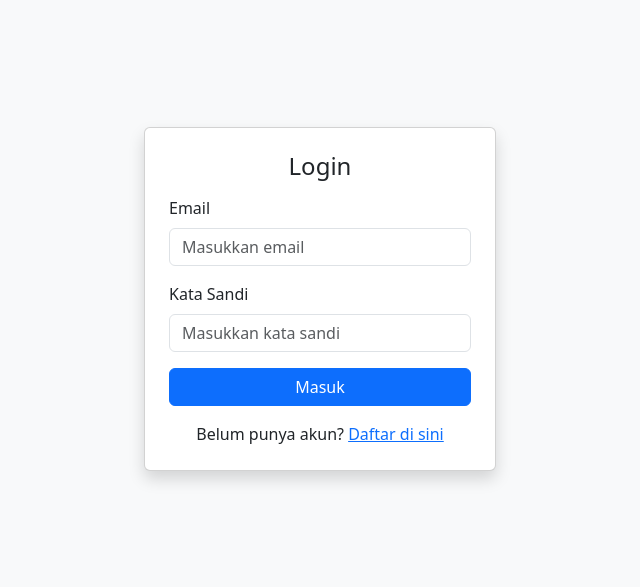
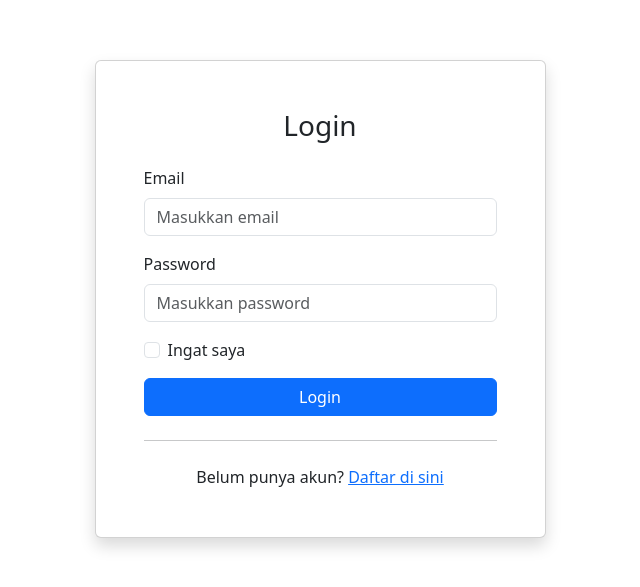
Before and after one commit to denziels/login-register-bs, a plain HTML site: page index.html in a window 1280 px wide. Shown: the part 101-688 px from the top of the page, without its empty margins (320-960 px from the left). Drawn offline with nearby package versions, Linux system fonts and the light colour scheme.

Commit message:
index.html

```diff
--- a/index.html
+++ b/index.html
@@ -2,50 +2,49 @@
 <html lang="id">
 <head>
     <meta charset="UTF-8">
-  <meta name="viewport" content="width=device-width, initial-scale=1">
-  <title>Login - Bootstrap LocalStorage</title>
-  <link href="https://cdn.jsdelivr.net/npm/bootstrap@5.3.3/dist/css/bootstrap.min.css" rel="stylesheet">
+    <meta name="viewport" content="width=device-width, initial-scale=1.0">
+    <title>Login - Pemrograman Web</title>
+
+    <link href="https://cdn.jsdelivr.net/npm/bootstrap@5.3.0/dist/css/bootstrap.min.css" rel="stylesheet">
+
+    <link rel="stylesheet" href="style.css">
 </head>
-<body class="bg-light d-flex justify-content-center align-items-center vh-100">
-
-  <div class="card shadow p-4" style="width: 22rem;">
-    <h4 class="text-center mb-3">Login</h4>
-    <form id="loginForm">
+<body>
+    <div class="container">
+        <div class="row justify-content-center align-items-center min-vh-100">
+            <div class="col-md-5">
+                <div class="card shadow">
+                    <div class="card-body p-5">
+                        <h3 class="card-title text-center mb-4">Login</h3>
+                        <form>
                             <div class="mb-3">
                                 <label for="email" class="form-label">Email</label>
-        <input type="email" id="email" class="form-control" placeholder="Masukkan email" required>
+                                <input type="email" class="form-control" id="email" placeholder="Masukkan email" required>
                             </div>
                             <div class="mb-3">
-        <label for="password" class="form-label">Kata Sandi</label>
-        <input type="password" id="password" class="form-control" placeholder="Masukkan kata sandi" required>
+                                <label for="password" class="form-label">Password</label>
+                                <input type="password" class="form-control" id="password" placeholder="Masukkan password" required>
                             </div>
-      <button type="submit" class="btn btn-primary w-100">Masuk</button>
+                            <div class="mb-3 form-check">
+                                <input type="checkbox" class="form-check-input" id="remember">
+                                <label class="form-check-label" for="remember">
+                                    Ingat saya
+                                </label>
+                            </div>
+                            <div class="d-grid">
+                                <button type="submit" class="btn btn-primary">Login</button>
+                            </div>
                         </form>
-
-    <p class="text-center mt-3 mb-0">
+                        <hr class="my-4">
+                        <p class="text-center mb-0">
                             Belum punya akun? <a href="register.html">Daftar di sini</a>
                         </p>
                     </div>
+                </div>
+            </div>
+        </div>
+    </div>
 
-  <script>
-document.getElementById('loginForm').addEventListener('submit', function(e) {
-    e.preventDefault();
-
-    const email = document.getElementById('loginEmail').value;
-    const password = document.getElementById('loginPassword').value;
-
-    const storedEmail = localStorage.getItem('userEmail');
-    const storedPassword = localStorage.getItem('userPassword');
-
-    if (email === storedEmail && password === storedPassword) {
-        alert('Login berhasil!');
-        window.location.href = 'dashboard.html';
-    } else {
-        alert('Email atau password salah!');
-    }
-});
-</script>
-
-  <script src="assets/js/script.js"></script>
+    <script src="https://cdn.jsdelivr.net/npm/bootstrap@5.3.0/dist/js/bootstrap.bundle.min.js"></script>
 </body>
 </html>
```
Lines whose indentation alone changed are shown as unchanged.
